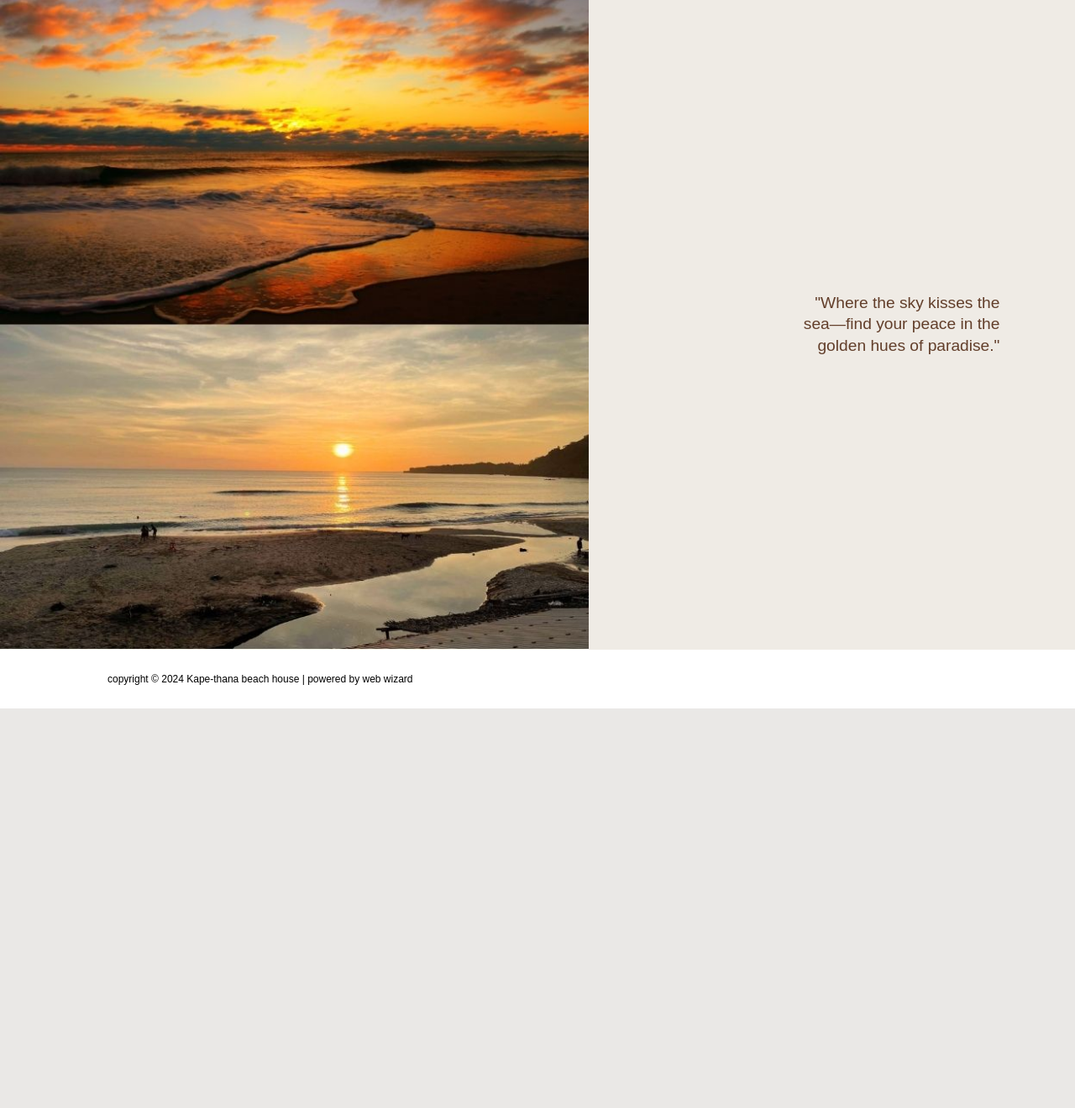
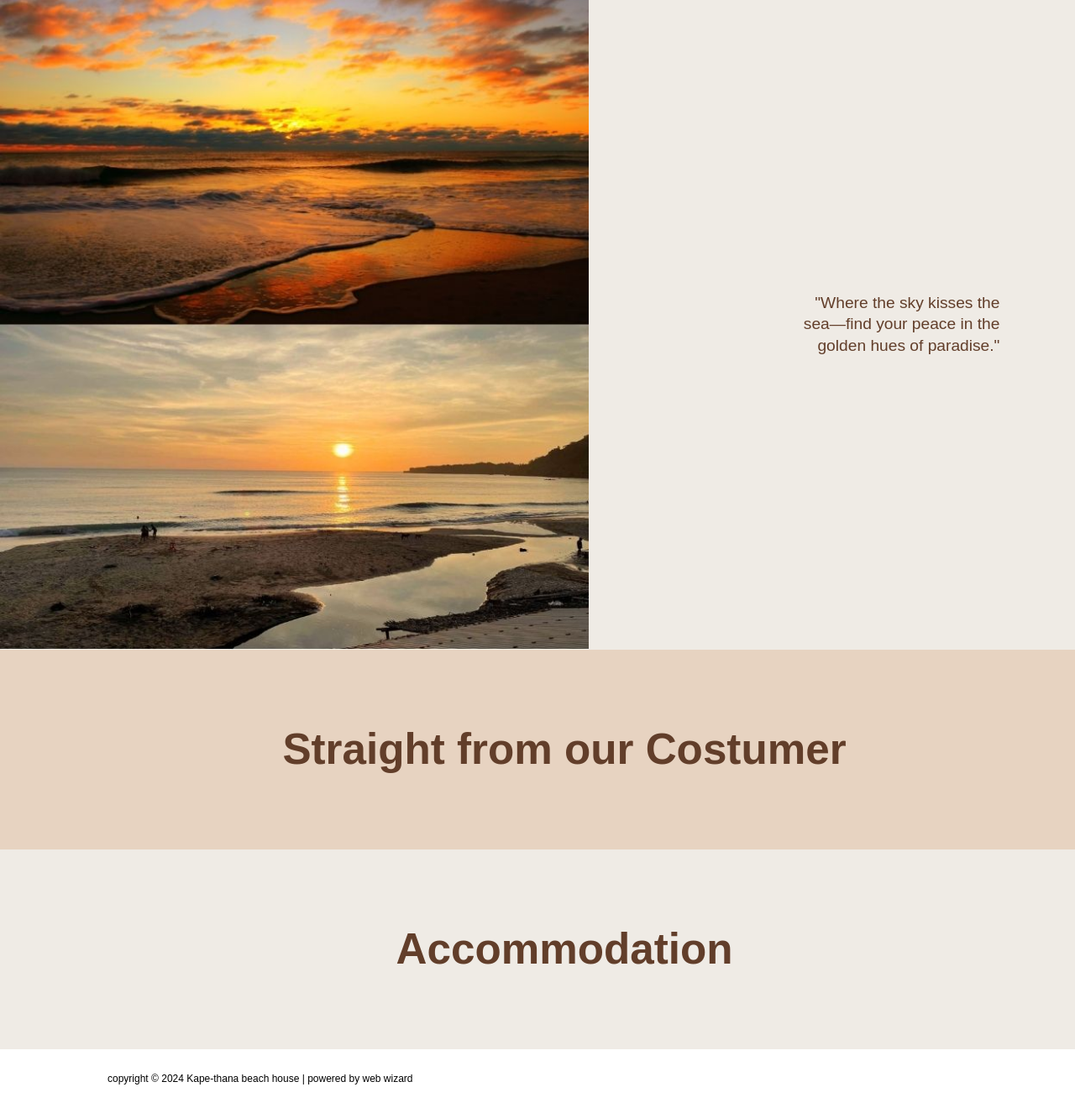
Before and after one commit to MarkPagso03/kape_thana_web, a Django app: page / in a window 1280 px wide. Shown: the part 2221-3541 px from the top of the page at 84% size. Before the commit the page ends 3065 px from the top, so only its background shows below. Run offline with Django 5.2, Linux system fonts and the light colour scheme.

Commit message:
added index.html and style.css

```diff
--- a/kape_thana_web/kape_thana_web/static/home/css/style.css
+++ b/kape_thana_web/kape_thana_web/static/home/css/style.css
@@ -206,6 +206,45 @@ html{
     margin: 0; /* Removes extra margin for cleaner layout */
 }
 
+/* section-------------------------------------4 */
+.section_4 {
+    display: flex;
+    justify-content: center; /* Centers the content horizontally */
+    align-items: center; /* Centers the content vertically */
+    background-color: var(--color3);
+}
+
+.section_4 div {
+    padding: clamp(7rem, 7vw, 7vw) clamp(4rem, 4vw, 4vw) clamp(7rem, 7vw, 7vw) clamp(9rem, 9vw, 9vw);
+}
+
+.section_4 h1 {
+    font-size: clamp(4rem, 4vw, 4vw);
+    font-family: Sans-serif;
+    color: var(--color1);
+    text-align: center; /* Centers the text */
+}
+
+
+/* section---------------------------------------5 */
+.section_5 {
+    display: flex;
+    justify-content: center; /* Centers the content horizontally */
+    align-items: center; /* Centers the content vertically */
+    background-color:#efebe5;
+}
+
+.section_5 div {
+    padding: clamp(7rem, 7vw, 7vw) clamp(4rem, 4vw, 4vw) clamp(7rem, 7vw, 7vw) clamp(9rem, 9vw, 9vw);
+}
+
+.section_5 h1 {
+     font-size: clamp(4rem, 4vw, 4vw);
+    font-family: Sans-serif;
+    color: var(--color1);
+    text-align: center; /* Centers the text */
+}
+
 /* footer ---------------------------------  */
 
 footer{
--- a/kape_thana_web/kape_thana_web/templates/home/index.html
+++ b/kape_thana_web/kape_thana_web/templates/home/index.html
@@ -34,4 +34,17 @@
         <p>"Where the sky kisses the <br> sea—find your peace in the<br>golden hues of paradise."</p>
     </div>
 </div>
+
+<div class="section_4">
+     <div>
+            <h1>Straight from our Costumer</h1>
+        </div>
+</div>
+
+<div class="section_5">
+     <div>
+            <h1>Accommodation</h1>
+        </div>
+</div>
+
 {% endblock %}
```
